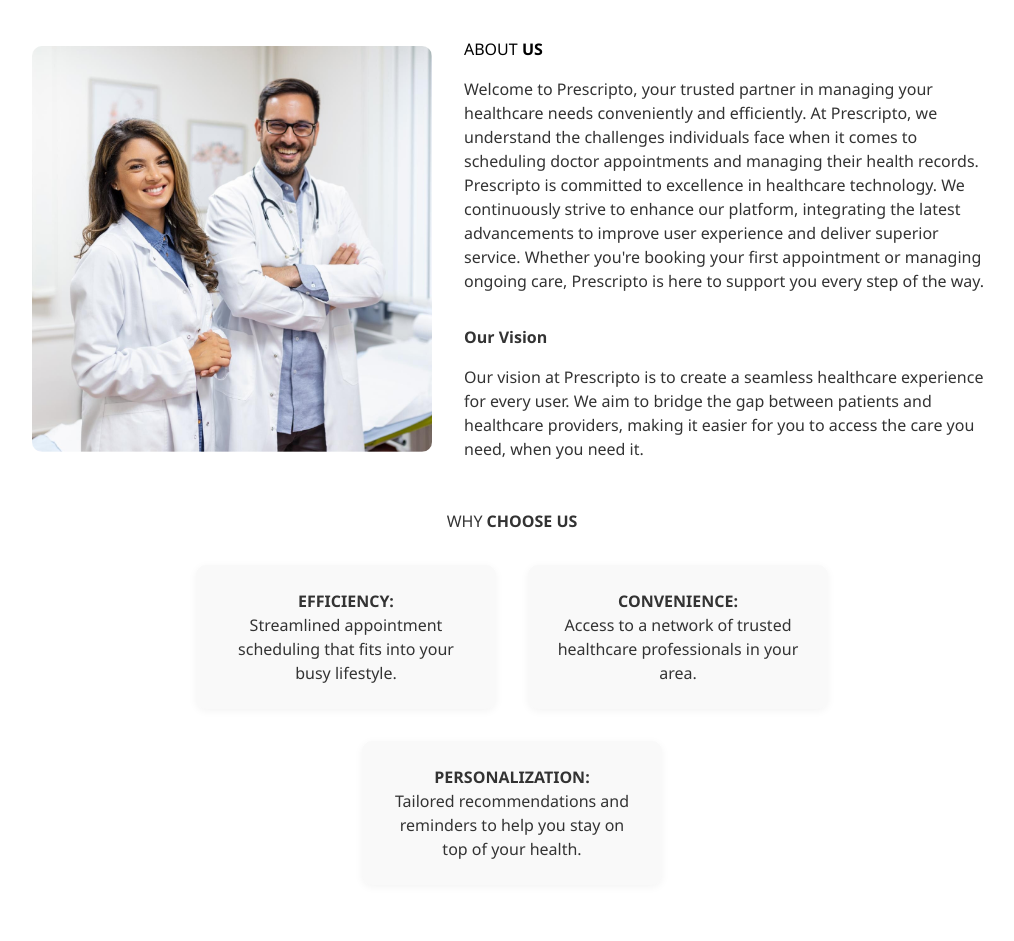
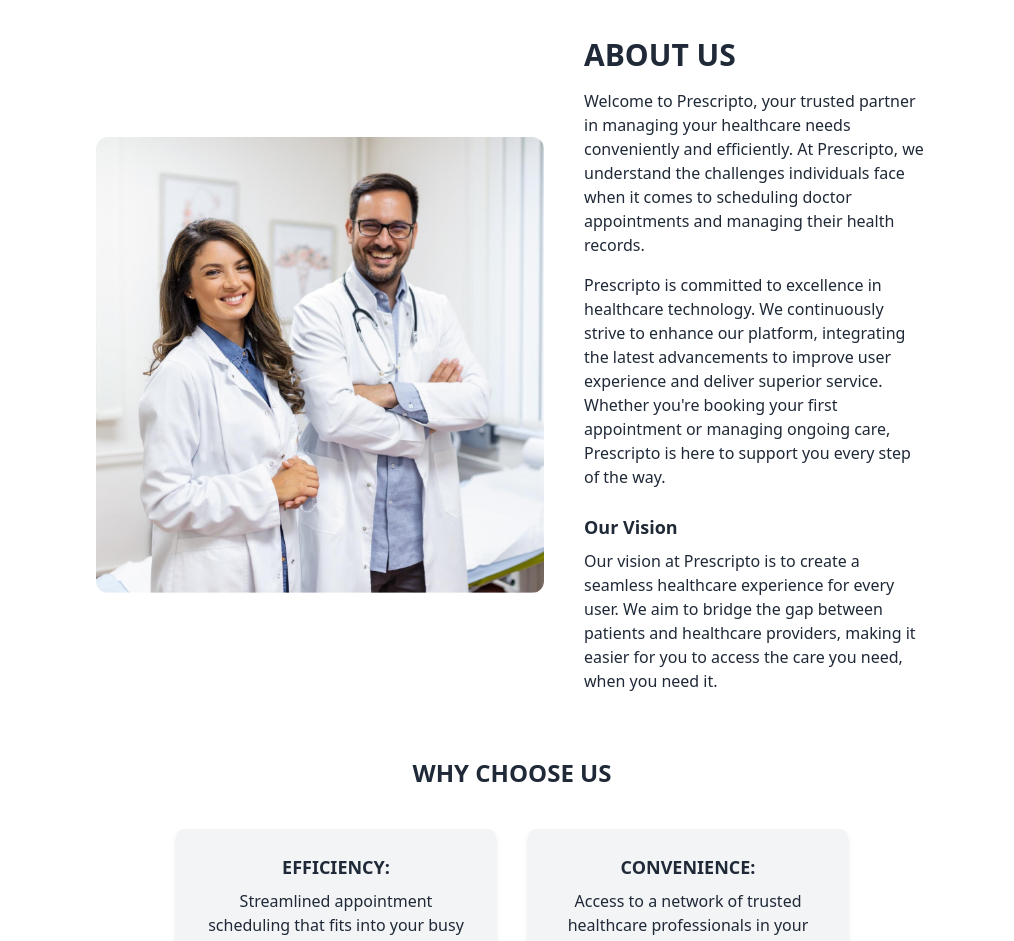
Before and after one commit to plutarcomp/prescripto, a React app: page /about in a window 1280 px wide. Shown: the part 140-1081 px from the top of the page, without its empty margins (128-1142 px from the left). Built offline with nearby package versions, Linux system fonts and the light colour scheme; the HTML template or start-up script is replaced by a standard one.

Commit message:
Update About pageusing tailwind

```diff
--- a/src/pages/About.jsx
+++ b/src/pages/About.jsx
@@ -1,30 +1,36 @@
 import React from "react";
-import "./About.css";
 import { assets } from "../assets/assets";
 
 const About = () => {
   return (
-    <div className="about-container">
+    <div className="px-6 py-16 md:px-24 font-sans text-gray-800">
 
-      <div className="about-section">
-        <div className="about-image">
-          <img src={assets.about_image} alt="Doctors" />
+
+      <div className="flex flex-wrap items-center justify-center gap-10 mb-16">
+        <div className="max-w-md w-full">
+          <img
+            src={assets.about_image}
+            alt="Doctors"
+            className="rounded-xl w-full object-cover"
+          />
         </div>
 
-        <div className="about-text">
-          <h2>ABOUT <strong>US</strong></h2>
-          <p>
+        <div className="flex-1 min-w-[280px] max-w-2xl">
+          <h2 className="text-3xl font-semibold mb-4">
+            ABOUT <span className="font-bold">US</span>
+          </h2>
+          <p className="mb-4">
             Welcome to Prescripto, your trusted partner in managing your healthcare needs
             conveniently and efficiently. At Prescripto, we understand the challenges individuals face
             when it comes to scheduling doctor appointments and managing their health records.
           </p>
-          <p>
+          <p className="mb-4">
             Prescripto is committed to excellence in healthcare technology. We continuously strive to
             enhance our platform, integrating the latest advancements to improve user experience and
             deliver superior service. Whether you're booking your first appointment or managing
             ongoing care, Prescripto is here to support you every step of the way.
           </p>
-          <h5><strong>Our Vision</strong></h5>
+          <h5 className="font-semibold mt-6 mb-2 text-lg">Our Vision</h5>
           <p>
             Our vision at Prescripto is to create a seamless healthcare experience for every user.
             We aim to bridge the gap between patients and healthcare providers, making it easier for
@@ -33,19 +39,25 @@
         </div>
       </div>
 
-      <div className="why-choose">
-        <h3>WHY <strong>CHOOSE US</strong></h3>
-        <div className="why-cards">
-          <div className="card">
-            <h6><strong>EFFICIENCY:</strong></h6>
+      {/* Por qué elegirnos */}
+      <div className="text-center">
+        <h3 className="text-2xl font-semibold mb-10">
+          WHY <span className="font-bold">CHOOSE US</span>
+        </h3>
+
+        <div className="flex flex-wrap justify-center gap-8">
+          <div className="bg-gray-100 p-6 rounded-lg shadow-md max-w-xs w-full text-center">
+            <h6 className="font-bold mb-2 text-lg">EFFICIENCY:</h6>
             <p>Streamlined appointment scheduling that fits into your busy lifestyle.</p>
           </div>
-          <div className="card">
-            <h6><strong>CONVENIENCE:</strong></h6>
+
+          <div className="bg-gray-100 p-6 rounded-lg shadow-md max-w-xs w-full text-center">
+            <h6 className="font-bold mb-2 text-lg">CONVENIENCE:</h6>
             <p>Access to a network of trusted healthcare professionals in your area.</p>
           </div>
-          <div className="card">
-            <h6><strong>PERSONALIZATION:</strong></h6>
+
+          <div className="bg-gray-100 p-6 rounded-lg shadow-md max-w-xs w-full text-center">
+            <h6 className="font-bold mb-2 text-lg">PERSONALIZATION:</h6>
             <p>Tailored recommendations and reminders to help you stay on top of your health.</p>
           </div>
         </div>
--- a/src/pages/about.css
+++ /dev/null
@@ -1,62 +0,0 @@
-.about-container {
-  padding: 4rem 2rem;
-  font-family: 'Segoe UI', sans-serif;
-  color: #333;
-}
-
-.about-section {
-  display: flex;
-  flex-wrap: wrap;
-  gap: 2rem;
-  align-items: center;
-  justify-content: center;
-  margin-bottom: 3rem;
-}
-
-.about-text {
-  flex: 1;
-  min-width: 280px;
-  text-align: left; /* Mejor lectura */
-}
-
-.about-image img {
-  max-width: 100%;
-  border-radius: 10px;
-  object-fit: cover;
-  width: 400px;
-}
-
-.about-text h2 {
-  margin-bottom: 1rem;
-  color: #000;
-}
-
-.about-text h5 {
-  margin-top: 2rem;
-  margin-bottom: 1rem;
-  color: #333;
-}
-
-.why-choose h3 {
-  margin-bottom: 2rem;
-  text-align: center;
-}
-
-.why-cards {
-  display: flex;
-  flex-wrap: wrap;
-  gap: 2rem;
-  justify-content: center;
-  max-width: 1000px;
-  margin: 0 auto;
-}
-
-.card {
-  background-color: #f9f9f9;
-  padding: 1.5rem;
-  border-radius: 10px;
-  flex: 1 1 300px;
-  max-width: 300px;
-  box-shadow: 0 2px 8px rgba(0, 0, 0, 0.05);
-  text-align: center;
-}
```
